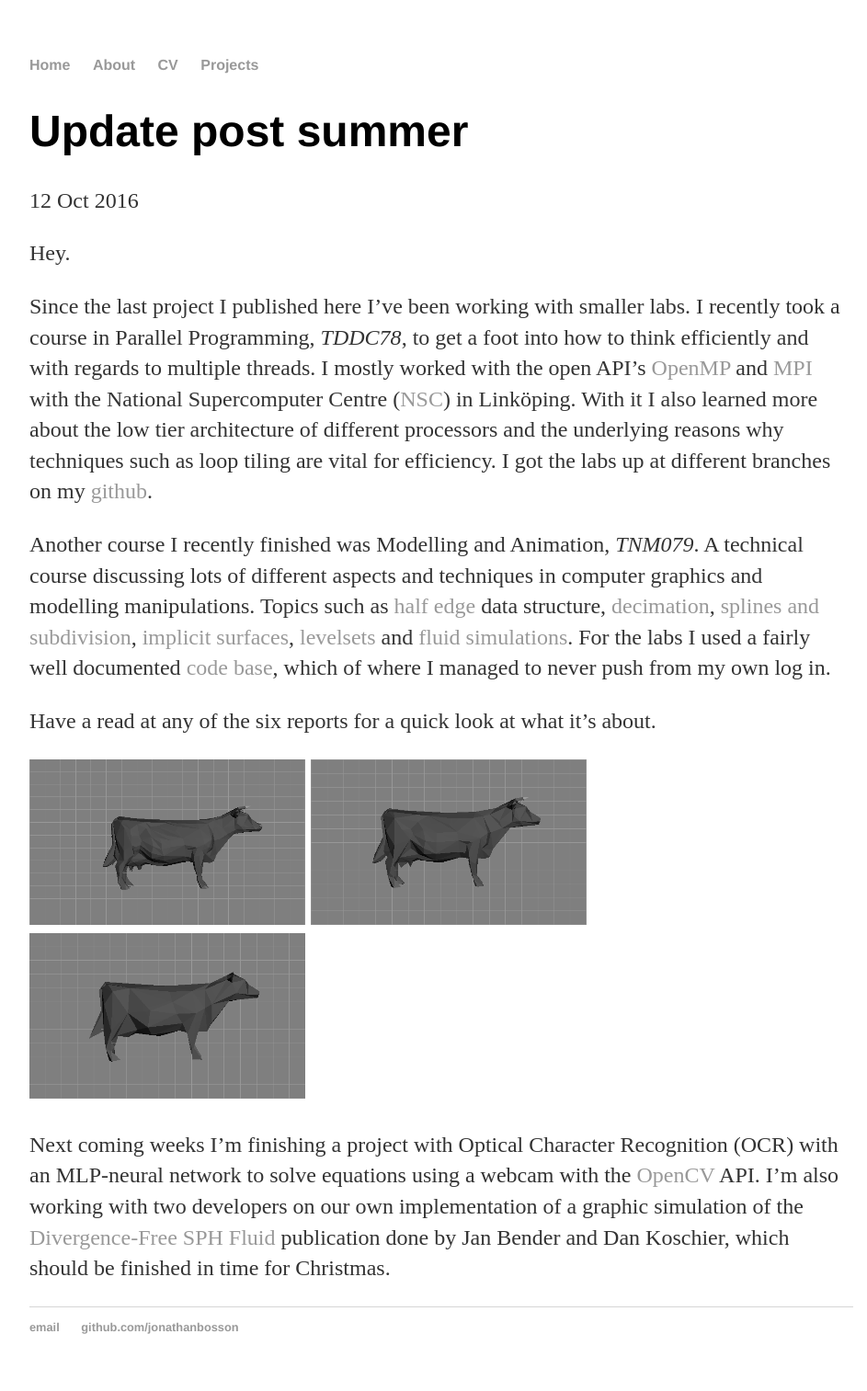
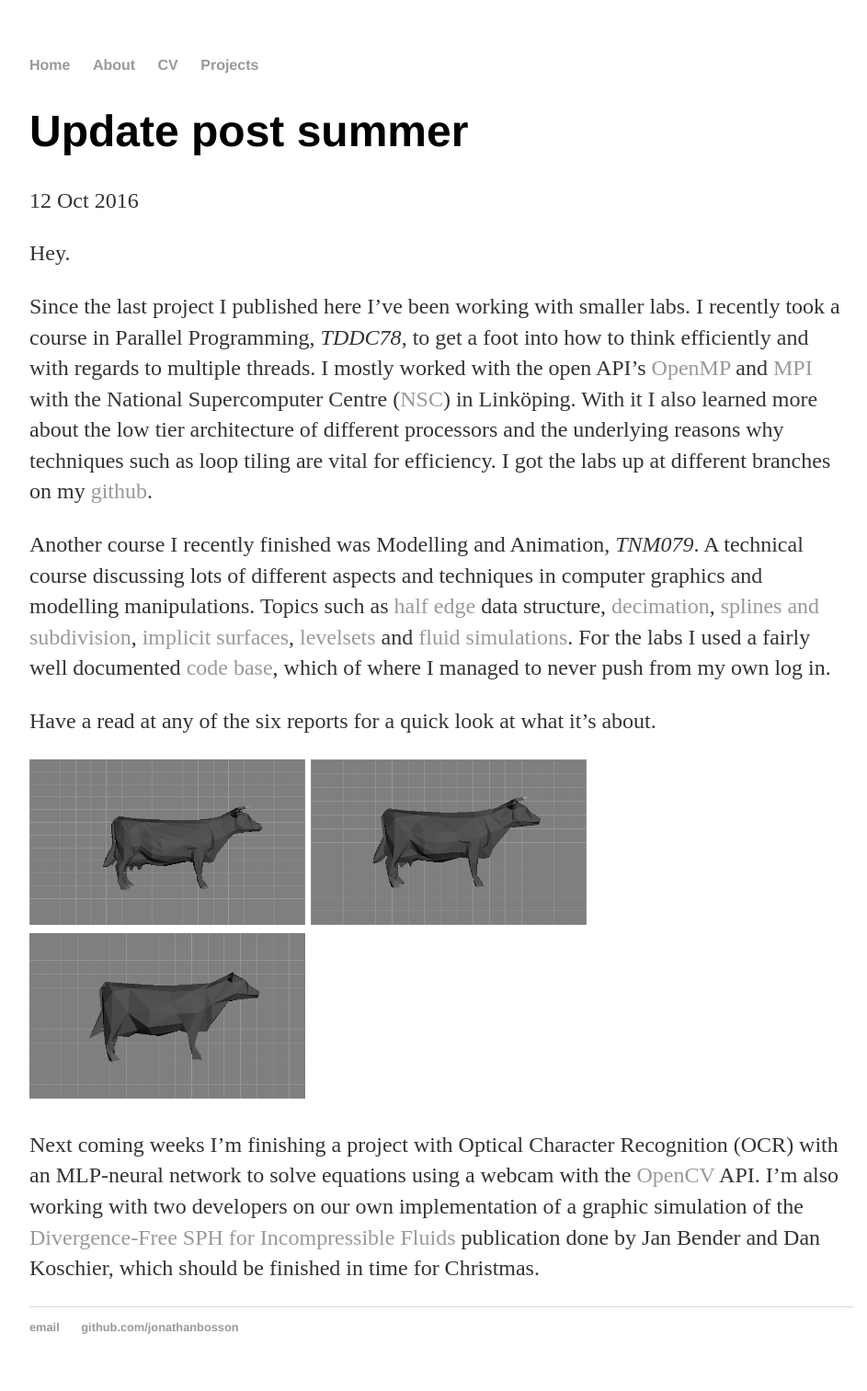
Before and after one commit to jonathanbosson/jonathanbosson.github.io, a Jekyll site: the page built from _posts/2016-10-12-Update-post-summer.md, in a window 1280 px wide. Shown: the whole page at 92% size, without its empty margins (160-1103 px from the left). Built offline with Jekyll 4.4.1, drawn with Linux system fonts in a browser that asks for light colours.

Commit message:
edit: incompressible fluids

```diff
--- a/_posts/2016-10-12-Update-post-summer.md
+++ b/_posts/2016-10-12-Update-post-summer.md
@@ -18,4 +18,4 @@ Have a read at any of the six reports for a quick look at what it's about.
 <img width="300" height="180" src="/images/tnm079_cow_532.PNG">
 <img width="300" height="180" src="/images/tnm079_cow_248.PNG">
 
-Next coming weeks I'm finishing a project with Optical Character Recognition (OCR) with an MLP-neural network to solve equations using a webcam with the [OpenCV](http://opencv.org/) API. I'm also working with two developers on our own implementation of a graphic simulation of the [Divergence-Free SPH Fluid](https://animation.rwth-aachen.de/media/papers/2016-TVCG-ViscousDFSPH.pdf) publication done by Jan Bender and Dan Koschier, which should be finished in time for Christmas.
+Next coming weeks I'm finishing a project with Optical Character Recognition (OCR) with an MLP-neural network to solve equations using a webcam with the [OpenCV](http://opencv.org/) API. I'm also working with two developers on our own implementation of a graphic simulation of the [Divergence-Free SPH for Incompressible Fluids](https://animation.rwth-aachen.de/media/papers/2016-TVCG-ViscousDFSPH.pdf) publication done by Jan Bender and Dan Koschier, which should be finished in time for Christmas.
```
